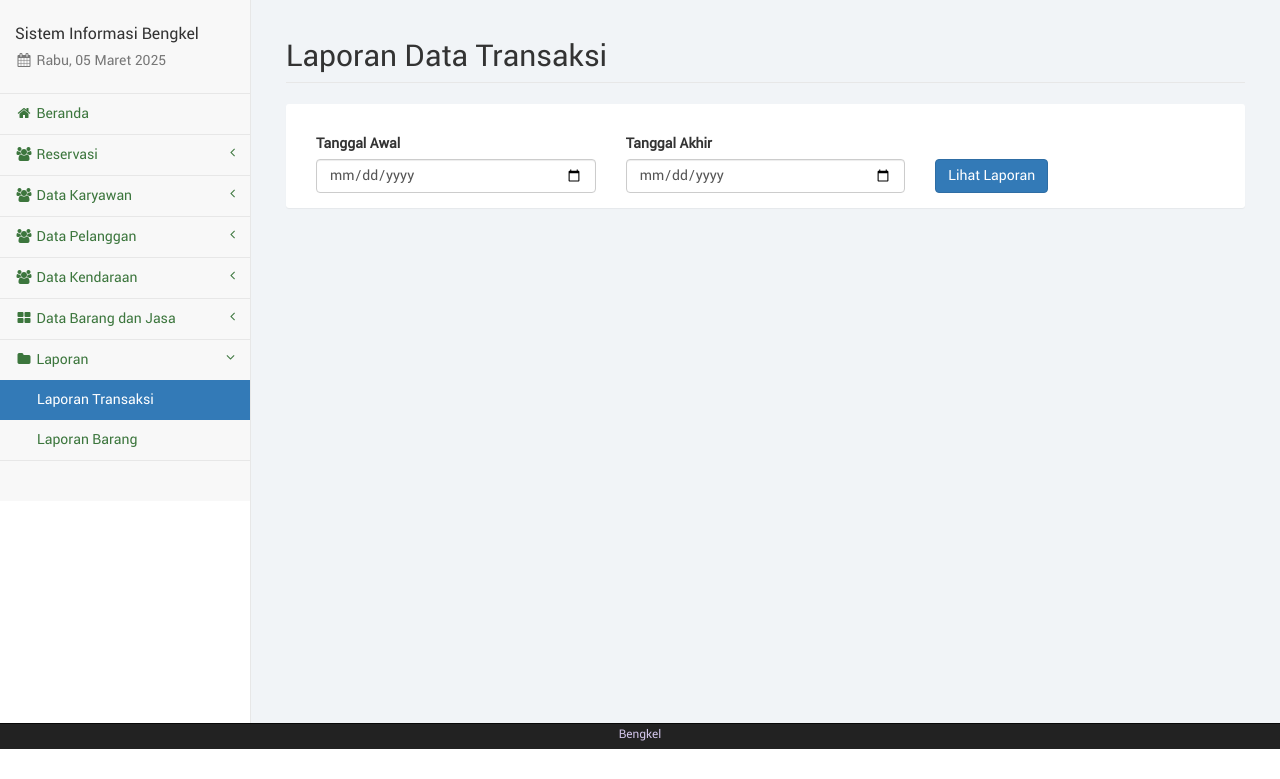
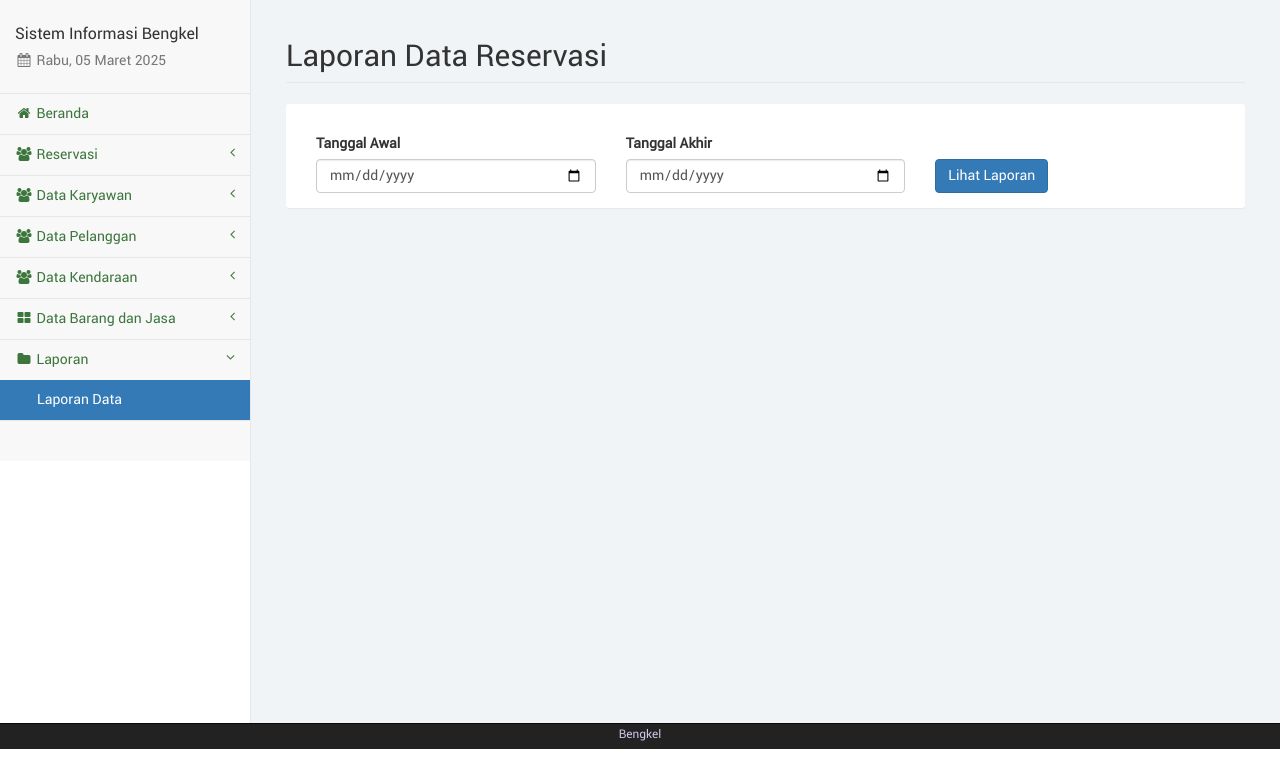
Before and after one commit to iyasmzn/pakustad_bengkel, a PHP site: page /laporan_trx.php in a window 1280 px wide. Shown: the part 51-830 px from the top of the page. Run offline with PHP 8.4, Linux system fonts and the light colour scheme; a user stored in the database is signed in; data comes from the database, SQL or seed files in the repository.

Commit message:
`Updated laporan_trx.php to display Reservasi data instead of Transaksi data and modified layout_top.php to reflect the change.`

```diff
--- a/sibengkel/laporan_trx.php
+++ b/sibengkel/laporan_trx.php
@@ -13,7 +13,7 @@ include("dist/function/format_rupiah.php");
   <div class="container-fluid">
     <div class="row">
       <div class="col-lg-12">
-				<h1 class="page-header">Laporan Data Transaksi</h1>
+        <h1 class="page-header">Laporan Data Reservasi</h1>
       </div><!-- /.col-lg-12 -->
     </div><!-- /.row -->
 
@@ -45,11 +45,17 @@ include("dist/function/format_rupiah.php");
         <?php
         if (isset($_GET['submit'])) {
           $no = 0;
-					$mulai 	 = $_GET['awal'];
+          $mulai    = $_GET['awal'];
           $selesai = $_GET['akhir'];
-					$sql = "SELECT trx.*, konsumen.*, kasir.* FROM trx, konsumen, kasir WHERE
-										trx.id_kon=konsumen.id_kon AND trx.id_kasir=kasir.id_kasir AND
-										trx.tgl_trx BETWEEN '$mulai' AND '$selesai' ORDER BY trx.id_trx DESC";
+          $sql = "SELECT reservations.*, pelanggan.*, karyawan.*,
+            sparepart.harga as harga_sparepart,
+            jasa_servis.harga as harga_jasa
+            FROM reservations
+            LEFT JOIN pelanggan ON pelanggan.id_pelanggan=reservations.id_pelanggan
+            LEFT JOIN karyawan ON karyawan.id_karyawan=reservations.id_karyawan
+            LEFT JOIN sparepart ON sparepart.kode=reservations.kode_sparepart
+            LEFT JOIN jasa_servis ON jasa_servis.id=reservations.id_jasa_servis
+            WHERE reservations.tanggal BETWEEN '$mulai' AND '$selesai' ORDER BY reservations.id_reservation DESC";
           $ress = mysqli_query($conn, $sql);
         ?>
 
@@ -61,10 +67,10 @@ include("dist/function/format_rupiah.php");
                     <thead>
                       <tr>
                         <th width="1%">No</th>
-												<th width="10%">ID Trx</th>
-												<th width="10%">Tgl Trx</th>
-												<th width="10%">Konsumen</th>
-												<th width="10%">Kasir</th>
+                        <th width="10%">ID Reservasi</th>
+                        <th width="10%">Tgl</th>
+                        <th width="10%">Pelanggan</th>
+                        <th width="10%">Karyawan</th>
                         <th width="10%">Total</th>
                       </tr>
                     </thead>
@@ -73,14 +79,16 @@ include("dist/function/format_rupiah.php");
                       $ttl = 0;
                       $i = 1;
                       while ($data = mysqli_fetch_array($ress)) {
-												$tot = $data['total'];
+                        $hargaSparepart = $data['harga_sparepart'] ?? 0;
+                        $hargaJasa = $data['harga_jasa'] ?? 0;
+                        $tot = $hargaSparepart + $hargaJasa;
                         echo '<tr>';
                         echo '<td class="text-center">' . $i . '</td>';
-												echo '<td class="text-center">' . $data['id_trx'] . '</td>';
-												echo '<td class="text-center">' . format_tanggal($data['tgl_trx']) . '</td>';
-												echo '<td class="text-center">' . $data['nama_kon'] . '</td>';
-												echo '<td class="text-center">' . $data['nama_kasir'] . '</td>';
-												echo '<td class="text-center">' . format_rupiah($data['total']) . '</td>';
+                        echo '<td class="text-center">' . $data['id_reservation'] . '</td>';
+                        echo '<td class="text-center">' . $data['tanggal'] . '</td>';
+                        echo '<td class="text-center">' . $data['nama'] . '</td>';
+                        echo '<td class="text-center">' . $data['nama_karyawan'] . '</td>';
+                        echo '<td class="text-center">' . format_rupiah($tot) . '</td>';
                         echo '</tr>';
                         $i++;
                         $ttl += $tot;
--- a/sibengkel/layout_top.php
+++ b/sibengkel/layout_top.php
@@ -219,15 +219,15 @@ $tahun = date("Y");
 						<ul class="nav nav-second-level">
 							<?php
 							if ($pagedesc == "Laporan Transaksi") {
-								echo '<li><a href="laporan_trx.php" class="active">Laporan Transaksi</a></li>';
+								echo '<li><a href="laporan_trx.php" class="active">Laporan Data</a></li>';
 							} else {
-								echo '<li><a href="laporan_trx.php">Laporan Transaksi</a></li>';
+								echo '<li><a href="laporan_trx.php">Laporan Data</a></li>';
 							}
-							if ($pagedesc == "Laporan Barang") {
-								echo '<li><a href="laporan_brg.php" class="active">Laporan Barang</a></li>';
-							} else {
-								echo '<li><a href="laporan_brg.php">Laporan Barang</a></li>';
-							}
+							// if ($pagedesc == "Laporan Barang") {
+							// 	echo '<li><a href="laporan_brg.php" class="active">Laporan Barang</a></li>';
+							// } else {
+							// 	echo '<li><a href="laporan_brg.php">Laporan Barang</a></li>';
+							// }
 							?>
 						</ul><!-- /.nav-second-level -->
 						</li>
```
Lines whose indentation alone changed are shown as unchanged.
